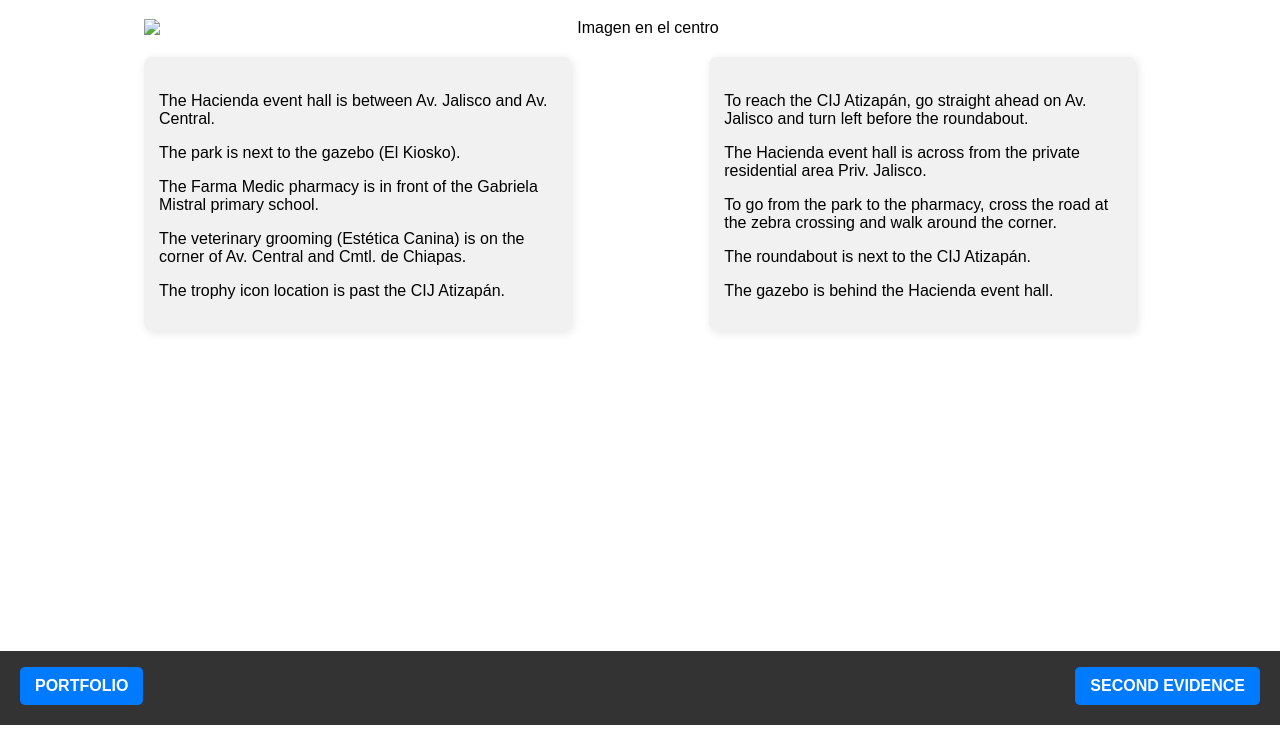
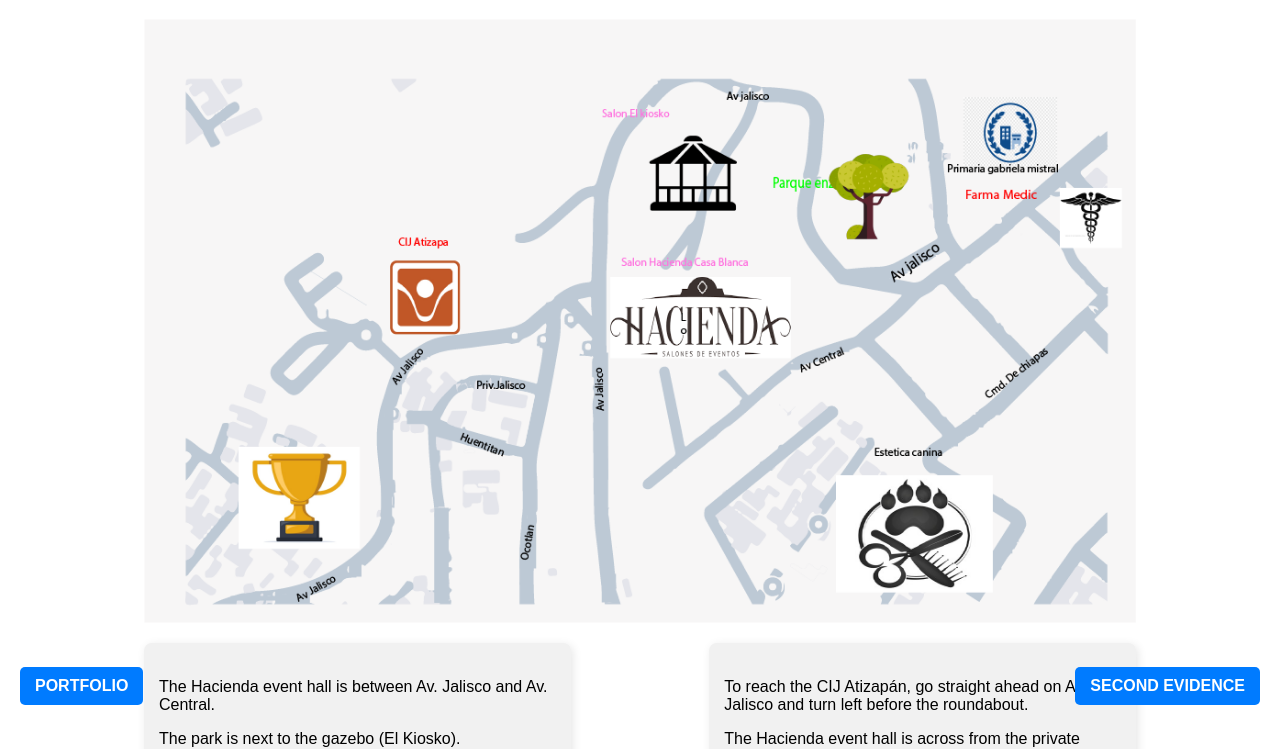
Before and after one commit to EmirYandel/Portafolio, a plain HTML site: page pagina2.html in a window 1280 px wide. Shown: the part 75-824 px from the top of the page. Before the commit the page ends 800 px from the top, so only its background shows below. Drawn offline with Linux system fonts and the light colour scheme; the site is published under a folder, as on GitHub Pages, so addresses that start at the root find nothing.

Commit message:
Update pagina2.html

```diff
--- a/pagina2.html
+++ b/pagina2.html
@@ -13,7 +13,7 @@
     </header>
 
     <main>
-        <img src="/Imagen/Fist evidence.png" alt="Imagen en el centro" class="imagen-centro">
+        <img src="Fist evidence.png" alt="Imagen en el centro" class="imagen-centro">
 
         <div class="contenedor-info">
             <div class="info-box izquierda">
```
